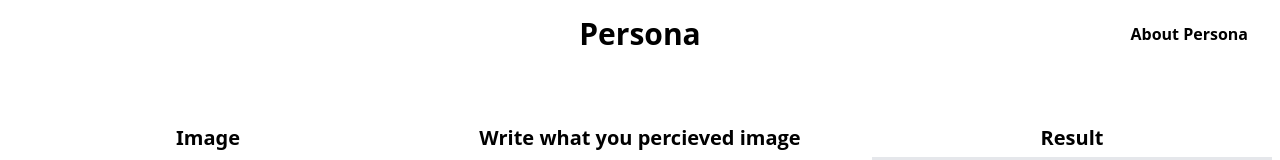
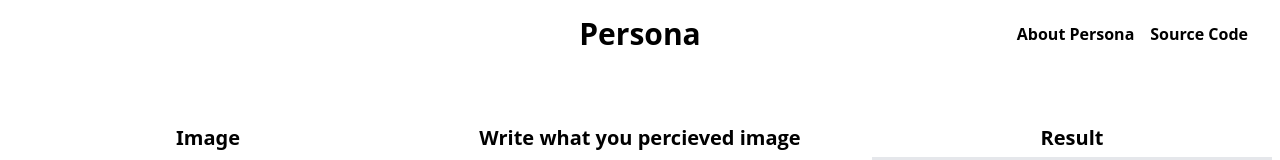
Before and after one commit to Khareayushh/AI-Generation, a Next.js app: page / in a window 1280 px wide. Shown: the top 160 px of the page. Built offline with nearby package versions, Linux system fonts and the light colour scheme; no server answers.

Commit message:
added source code navigation

```diff
--- a/src/components/Navbar.js
+++ b/src/components/Navbar.js
@@ -29,8 +29,9 @@ const Navbar = () => {
   return (
     <div className="head flex items-center justify-center mt-4 max-md:flex max-md:justify-between max-md:mx-8 transition-all duration-150">
       <p className="font-bold text-3xl bg-transparent ">Persona</p>
+      <div className="flex items-center justify-center gap-4 absolute right-8">
         <p
-        className="absolute right-8 hover:text-red-600 cursor-pointer font-bold transition-all duration-300 ease-in-out max-md:hidden"
+          className=" hover:text-red-600 cursor-pointer font-bold transition-all duration-300 ease-in-out max-md:hidden"
           onClick={(e) => {
             handleSmoothScroll(e);
           }}
@@ -38,6 +39,15 @@ const Navbar = () => {
         >
           About Persona
         </p>
+        <a href="https://github.com/Khareayushh/fav_giphy">
+          <p
+            className="hover:text-red-600 cursor-pointer font-bold transition-all duration-300 ease-in-out max-md:hidden"
+            href="#about"
+          >
+            Source Code
+          </p>
+        </a>
+      </div>
       <div className="relative transition-all duration-500">
         {ham ? (
           <div onClick={handleham} className="md:hidden">
@@ -52,7 +62,8 @@ const Navbar = () => {
         )}
       </div>
       {ham && (
-        <div className="absolute bg-slate-300  top-16 right-0 transition-all p-4 max-md:block">
+        <div className="rounded-lg absolute bg-slate-300  top-16 right-0 transition-all p-4 max-md:block">
+          <div className="flex flex-col">
             <p
               className="hover:text-red-600 cursor-pointer font-bold transition-all duration-300 ease-in-out"
               onClick={(e) => {
@@ -63,6 +74,14 @@ const Navbar = () => {
             >
               About Persona
             </p>
+            <a href="https://github.com/Khareayushh/fav_giphy" target="_blank" className="mt-2 border-t-4 pt-2">
+              <p
+                className="hover:text-red-600 cursor-pointer font-bold transition-all duration-300 ease-in-out"
+              >
+                Source Code
+              </p>
+            </a>
+          </div>
           {/* Add more menu items as needed */}
         </div>
       )}
```
Lines whose indentation alone changed are shown as unchanged.
